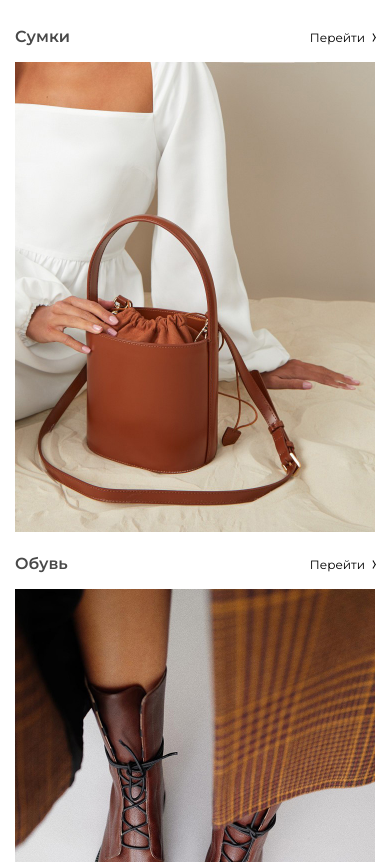
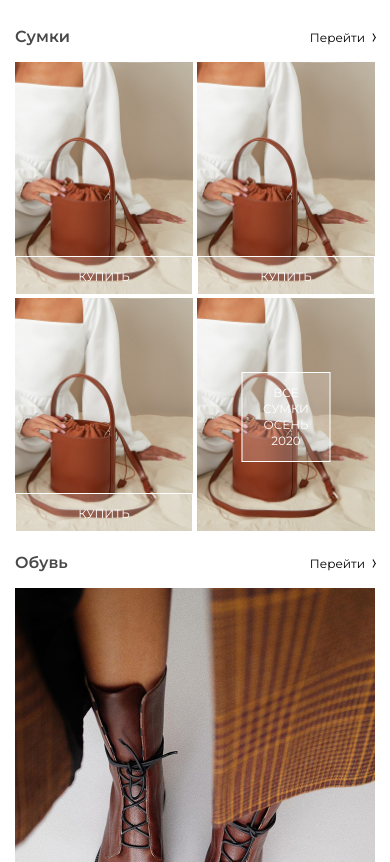
Before and after one commit to Redrica/daniella-main, a website: page docs/index.html in a window 390 px wide. Shown: the part 2649-3511 px from the top of the page. Drawn offline with nearby package versions, Linux system fonts and the light colour scheme.

Commit message:
grid layout for product section

```diff
--- a/docs/index.html
+++ b/docs/index.html
@@ -159,9 +159,24 @@
                         </a>
                     </div>
 
-                    <a class="category-card__image-wrapper" href="#">
-                        <img src="img/bags.jpg" alt="">
-                    </a>
+                    <div class="category-block">
+                        <a class="category-block__link" href="">
+                            <img src="img/bags.jpg" alt="">
+                            <span class="category-block__button button button--white button--small">Купить</span>
+                        </a>
+                        <a class="category-block__link" href="">
+                            <img src="img/bags.jpg" alt="">
+                            <span class="category-block__button button button--white button--small">Купить</span>
+                        </a>
+                        <a class="category-block__link" href="">
+                            <img src="img/bags.jpg" alt="">
+                            <span class="category-block__button button button--white button--small">Купить</span>
+                        </a>
+                        <a class="category-block__link" href="">
+                            <img src="img/bags.jpg" alt="">
+                            <span class="category-block__button category-block__button--centered button button--white button--small">Все сумки осень 2020</span>
+                        </a>
+                    </div>
                 </div>
                 <div class="promo-section__card category-card">
                     <div class="category-card__header">
--- a/src/sass/components/_button.scss
+++ b/src/sass/components/_button.scss
@@ -61,4 +61,19 @@
       color: $white;
     }
   }
+
+    &--small {
+        padding: 12px;
+        font-size: 12px;
+        line-height: 16px;
+
+        @include wide-mobile {
+            line-height: 16px;
+            padding: 10px 16px;
+        }
+
+        @include tablet {
+            font-size: 14px;
+        }
+    }
 }
--- /dev/null
+++ b/src/sass/components/_category-block.scss
@@ -0,0 +1,42 @@
+.category-block {
+    display: flex;
+    justify-content: space-between;
+    align-content: space-between;
+    flex-wrap: wrap;
+}
+
+.category-block__link {
+    position: relative;
+    width: calc(100% / 2 - 2px);
+
+    @include tablet {
+        width: calc(100% / 2 - 3px);
+        margin-bottom: 4px;
+    }
+
+    @include desktop {
+        width: calc(100% / 2 - 4px);
+        margin-bottom: 6px;
+    }
+}
+
+.category-block__button {
+    position: absolute;
+    bottom: 0;
+    left: 0;
+    right: 0;
+
+    @include wide-mobile {
+        bottom: 20px;
+        left: 20px;
+        right: unset;
+    }
+
+    &--centered {
+        top: 50%;
+        left: 50%;
+        right: unset;
+        bottom: unset;
+        transform: translate(-50%, -50%);
+    }
+}
--- a/src/sass/main.scss
+++ b/src/sass/main.scss
@@ -1,12 +1,13 @@
-// для имитации шапки и подвала, удалить подключение и стилевой файл
-@import "components/fake";
-
 // рабочие стилевые блоки
 @import "components/base";
 @import "components/normalize";
 @import "components/main-banner";
 @import "components/announce";
 @import "components/category-card";
+@import "components/category-block";
 @import "components/promo-section";
 @import "components/promo-slider";
 @import "components/button";
+
+// для имитации шапки и подвала, удалить подключение и стилевой файл
+@import "components/fake";
```
Also changed, not shown: package.json (+15 -13 lines), src/copy/index.html (+18 -3 lines), docs/css/main.css, docs/css/main.min.css.
